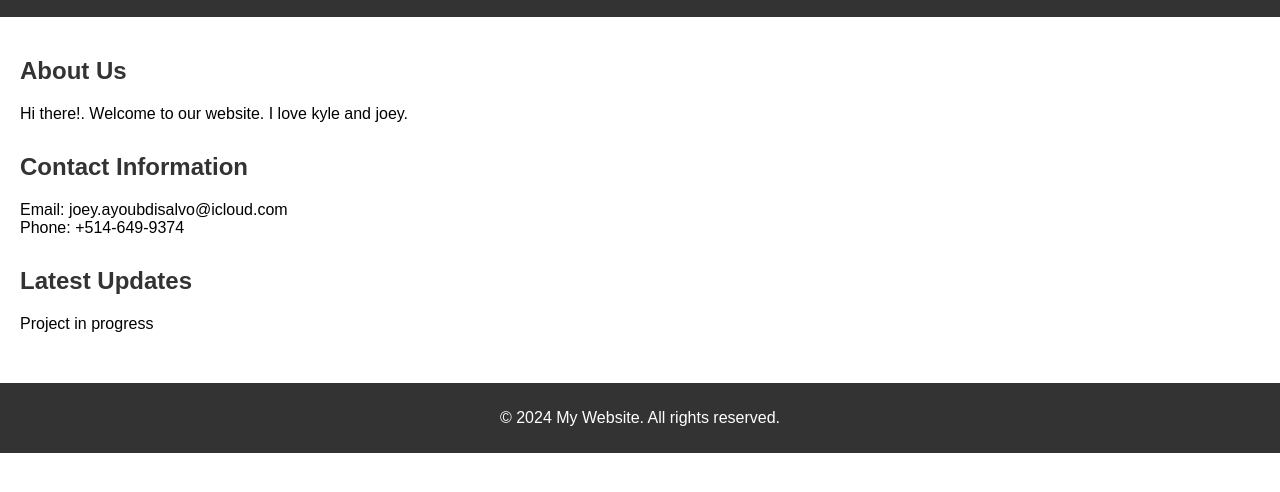
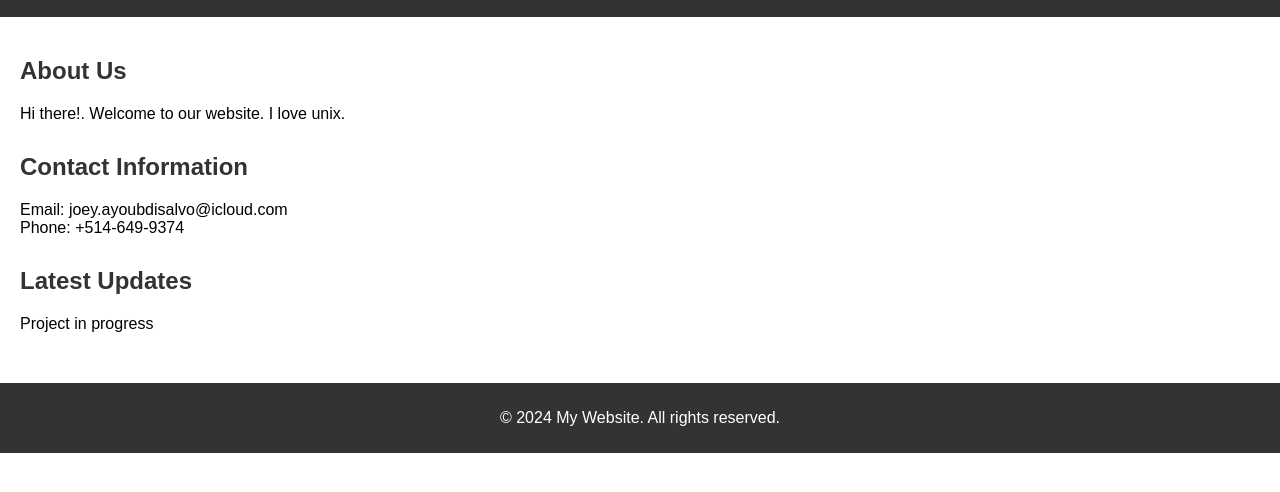
Before and after one commit to legendaryage/project, a plain HTML site: page index.html in a window 1280 px wide. Shown: the part 60-552 px from the top of the page. Drawn offline with Linux system fonts and the light colour scheme.

Commit message:
Update index.html

```diff
--- a/index.html
+++ b/index.html
@@ -14,7 +14,7 @@
     <section>
       <h2>About Us</h2>
       <p>
-        Hi there!. Welcome to our website. I love kyle and joey.
+        Hi there!. Welcome to our website. I love unix.
       </p>
     </section>
     <section>
```
